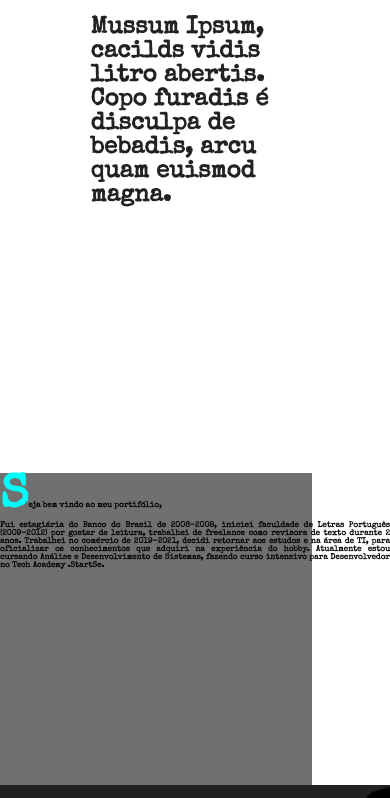
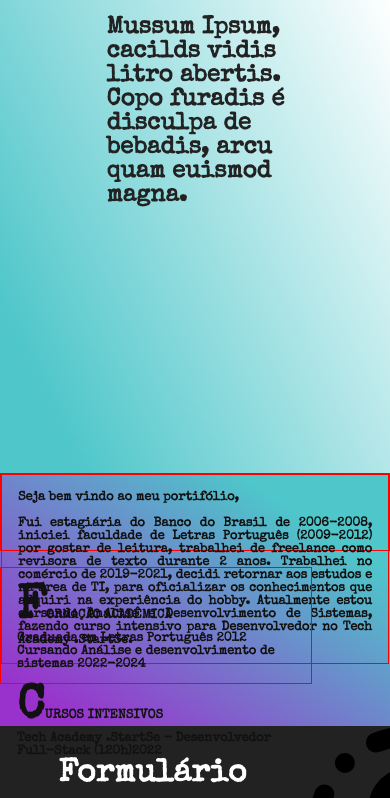
Before and after one commit to DevYndianara/PortifolioStartSe, a plain HTML site: page index.html in a window 390 px wide. Shown: the part 419-1217 px from the top of the page. Drawn offline with nearby package versions, Linux system fonts and the light colour scheme.

Commit message:
Responsividade ainda precisa de ajustes, foto na article

```diff
--- a/index.html
+++ b/index.html
@@ -64,9 +64,11 @@
                 <li>Tech Academy .StartSe - Desenvolvedor Full-Stack <span>(120h)</span><span>2022</span>  <img src="./img/coding.png" alt="icone dev" width="32" height="32"></li>
             </ul>
         </div>
-        <picture>
-            <img src="img/20220511_082132 - Copia.jpg" alt="imagem Yndianara"  id="img-yndianara"/>
-        </picture>
+        <article>
+            <picture>
+                <img src="img/20220511_082132 - Copia.jpg" alt="imagem Yndianara"  id="img-yndianara"/>
+            </picture>
+        </article>
     </section>
         <form id="form" action="https://www.google.com"> <!--Será redirecionado para o Google devido a falta do banco de dados-->
         <section>
--- a/responsive.css
+++ b/responsive.css
@@ -39,49 +39,70 @@
     .gradu img, h3 {
         display: none;
     }
+    #home {
+        background-color: #9932CC;
+        background: -webkit-linear-gradient(bottom left #4ec6ca 10%, #fff 80%);
+        background: -moz-linear-gradient(bottom left, #4ec6ca 10%, #fff 80%);
+        background: -o-linear-gradient(bottom left, #4ec6ca 10%, #fff 80%);
+        background: linear-gradient(to top right, #4ec6ca 10%, #fff 80%);
+    }
     #about{
-        width: 100vw; /*Remover esse item, deixar apenas a modificação da altura*/
+        /*Remover esse item, deixar apenas a modificação da altura*/
         height: 80vw;
+        background-color: #9932CC;
+        background: -webkit-linear-gradient(bottom left #9932CC 10%, #4ec6ca 80%);
+        background: -moz-linear-gradient(bottom left, #9932CC 10%, #4ec6ca 80%);
+        background: -o-linear-gradient(bottom left, #9932CC 10%, #4ec6ca 80%);
+        background: linear-gradient(to top right, #9932CC 10%, #4ec6ca 80%);
     }
-    .education, .gradu { /*Colocar em grid o display e grid -template-columns 1fr 1fr*/
+
+    .education { /*Colocar em grid o display e grid -template-columns 1fr 1fr*/
+        height: 30vw;
+        width: 100vw;
+        display: grid;
         flex-direction: column;
-        width: 80vw;
-        height: 80vw;
-        align-items: center;
         padding: 0;
         margin: 0;
+        border: 1px red solid;
+        color: #111111;
     }
     .about-dev {
-        display: block;
-        width: 100vw;
-        height: 80vw;
+        color: #111111;
+        flex-direction: column;
         line-height: normal;
         font-size: 0.5rem;
         margin: 0;
-        padding: 0;
+        padding: 1rem 1rem;
+        border: 1px red solid;
     }
-    .gradu ul li { /*Itens serem estilizados a parte*/
-        width: 100vw;
-        height: 70vw;
+    .gradu {
+        color: #111111;
+        display: inline-block;
+        position: relative;
+        width: 40vw;
+        height: 30vw;
+        margin: 0;
+        padding: 1rem;
+        border: 1px red solid;
         font-size: 0.5rem;
-        padding: 0;
-        margin: 0;
-        font-weight: 700;
         line-height: normal;
-        flex-direction: column;
+    }
+    .about-dev::first-letter, h4::first-letter, h3::first-letter, span{
+        color: #111111;
     }
     form {
         display: block; /*Alterar para flex*/
-        width: 100vw; /*Alterar para altura*/
+        height: 95vw; /*Alterar para altura*/
         padding: 2rem;
         margin: 0;
         font-size: 0.8rem;
         flex-direction: column;
         grid-column: auto;
-        align-items: center; /*Aling-self: center*/
+        align-self: center; /*Aling-self: center*/
     }
     footer p {
         width: 100vw;
+        height: 5vw;
         display: flex;
         font-size: 0.8rem;
         flex-direction: column;
@@ -92,12 +113,14 @@
 }
 
 /*Responsividade tela celular na horizontal*/
-@media screen and /*(min-width: 730px) and */(max-width: 1024px) {
-
-    header {
+@media screen and /*(min-width: 631px) and*/(max-width: 800px) { /*Acrescentado tam mínimo*/
+     /*Acrescentar responsividade para tela na horizontal*/
+     header {
+        width: 100vw;
         flex-direction: column; /*Para ficar abaixo do titlr*/
     }
     nav  {
+        width: 100vw;
         margin: 0;
         padding: 0;
         justify-content: space-around;
@@ -119,70 +142,112 @@
     }
     .column-left p {
         font-weight: 700;
+        display: flex;
+        flex-wrap: wrap;
         line-height: normal;
-        max-width: 70vw;
-        padding: 0;
-        margin: 0;
+        width: 50vw;
+        padding: 0.5rem;
+        margin: 0.5rem;
     }
-    .gradu img, #home-image {
+    #CTA-button,
+    #home-image, #img-yndianara,
+    .gradu img, h3 {
         display: none;
     }
+    #home {
+        background-color: #9932CC;
+        background: -webkit-linear-gradient(bottom left #4ec6ca 10%, #fff 80%);
+        background: -moz-linear-gradient(bottom left, #4ec6ca 10%, #fff 80%);
+        background: -o-linear-gradient(bottom left, #4ec6ca 10%, #fff 80%);
+        background: linear-gradient(to top right, #4ec6ca 10%, #fff 80%);
+    }
     #about{
-        max-width: 80vw;
-        max-height: 80vw;
+        /*Remover esse item, deixar apenas a modificação da altura*/
+        height: 65vw;
+        background-color: #9932CC;
+        background: -webkit-linear-gradient(bottom left #9932CC 10%, #4ec6ca 80%);
+        background: -moz-linear-gradient(bottom left, #9932CC 10%, #4ec6ca 80%);
+        background: -o-linear-gradient(bottom left, #9932CC 10%, #4ec6ca 80%);
+        background: linear-gradient(to top right, #9932CC 10%, #4ec6ca 80%);
     }
-    #img-yndianara {
-        float: right;
-    }
-    .education {
-        flex-direction: column;
+    .education { /*Colocar em grid o display e grid -template-columns 1fr 1fr*/
+        height: 20vw;
         width: 100vw;
         font-size: 0.8rem;
         line-height: normal;
         align-items: center;
         padding: 0;
         margin: 0;
+        border: 1px red solid;
+        color: #111111;
     }
-    .gradu h4, ul li { /*Itens serem estilizados a parte*/
-        width: 100vw;
-        font-size: 1rem;
-        padding: 0;
+    .about-dev {
+        color: #111111;
+        display: flex;
+        flex-wrap: wrap;
+        line-height: normal;
+        font-size: 0.8rem;
         margin: 0;
-        font-weight: 700;
+        padding: 1rem 1rem;
+        border: 1px red solid;
+    }
+    .gradu {
+        color: #111111;
+        display: flex;
+        flex-wrap: wrap;
+        position: relative;
+        width: 80vw;
+        height: 30vw;
+        margin: 0;
+        padding: 1rem;
+        border: 1px red solid;
+        font-size: 0.8rem;
         line-height: normal;
-        flex-direction: column;
+    }
+    .about-dev::first-letter, h4::first-letter, h3::first-letter, span {
+        color: #111111;
     }
     form {
-        display: flex;
-        max-width: 100vw;
+        display: block; /*Alterar para flex*/
+        height: 60vw; /*Alterar para altura*/
         padding: 2rem;
         margin: 0;
         font-size: 0.8rem;
         flex-direction: column;
         grid-column: auto;
-        align-items: center;
+        align-self: center; /*Aling-self: center*/
     }
     footer p {
-        max-width: 100vw;
+        width: 60vw;
+        height: 40vw;
         display: flex;
         font-size: 0.8rem;
+        flex-direction: column;
         justify-content: center;
         align-items: center;
         line-height: 1.5rem;
     }
 }
 
+
 /*Responsividade TV*/
 @media screen and (min-width: 1201px) {
     #about{
-        height: 65vw;
+        /*Remover esse item, deixar apenas a modificação da altura*/
+        height: 30vw;
+        background-color: #9932CC;
+        background: -webkit-linear-gradient(bottom left #9932CC 10%, #4ec6ca 80%);
+        background: -moz-linear-gradient(bottom left, #9932CC 10%, #4ec6ca 80%);
+        background: -o-linear-gradient(bottom left, #9932CC 10%, #4ec6ca 80%);
+        background: linear-gradient(to top right, #9932CC 10%, #4ec6ca 80%);
     }
     form {
-        height: 50vw;
+        height: 80vw;
         padding: 2rem;
         align-items: center;
     }
     footer p {
         text-align: center;
+
     }
 }
--- a/style.css
+++ b/style.css
@@ -54,8 +54,12 @@ nav {
 
 /*Sobre*/
 #about {
-    background: #707070;
-    height: 80vw;
+    height: 95vw;
+    background-color: #9932CC;
+    background: -webkit-linear-gradient(bottom left #9932CC 10%, #4ec6ca 80%);
+    background: -moz-linear-gradient(bottom left, #9932CC 10%, #4ec6ca 80%);
+    background: -o-linear-gradient(bottom left, #9932CC 10%, #4ec6ca 80%);
+    background: linear-gradient(to top right, #9932CC 10%, #4ec6ca 80%);
 }
 .education {
     display: flex;
@@ -78,28 +82,38 @@ h3 {
     color: #00ffff;
 }
 .about-dev {
-    line-height: 1.8rem;
+    line-height: 1.5rem;
     align-items: right;
     margin-right: 5px;
     font-weight: bold;
 }
 .gradu {
-    display: inline-block;
+    line-height: 1.5rem;
+    display: grid;
     justify-content: left;
     margin: 1vw ;
     padding: 2vw;
+    width: 55vw;
     text-align: left;
     font-weight: bold;
 }
 span {
     color: #00ffff;
 }
+article {
+    display: flex;
+    flex-direction: column;
+    float: right;
+    margin: 0;
+    padding: 0;
+    height: 25vw;
+    width: 30vw;
+}
 #img-yndianara {
     box-shadow: 5px 5px 5px #00ffff;
-    width: 20%;
-    height: 40%;
-    float: right;
-    margin: 0 9rem 0;
+    width: 60%;
+    height: 80%;
+    margin: 0;
     border-radius: 5px 90px;
     padding: 1rem;
 }
@@ -156,19 +170,17 @@ form p, legend {
 }
 #form-button {
     font-family: 'Press Start 2P', cursive;
-    /*display: flex;*/ /*Acrescentar o posicionamento do botão para o centro, display block*/
-    /*flex-wrap: wrap;*/
-    /*justify-content: center;*/
-    margin-top: 40px;
+    display: block;
+    margin-top: 40px; /*Removido outro 40px*/
     width: 25vw;
-    padding: 1rem 2rem 1rem 2rem;
+    padding: 1rem 2rem;
     font-size: 1rem;
     border: none;
     color: #222222;
     background-color: #9932CC;
     cursor: pointer;
     border-radius: 20px 35px 20px 35px;
-    align-items: center;
+    align-self: center;
 }
 #form-button:hover {
     background: #00ffff;
```
